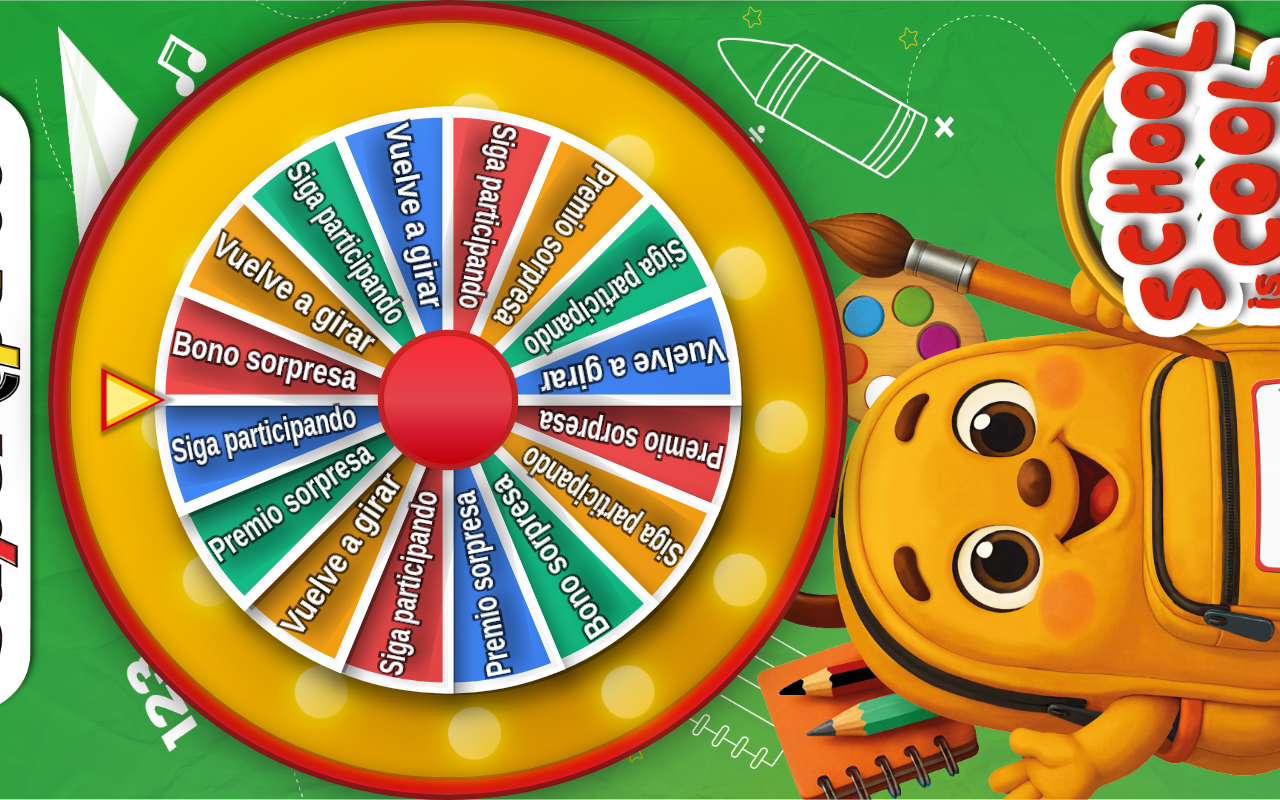
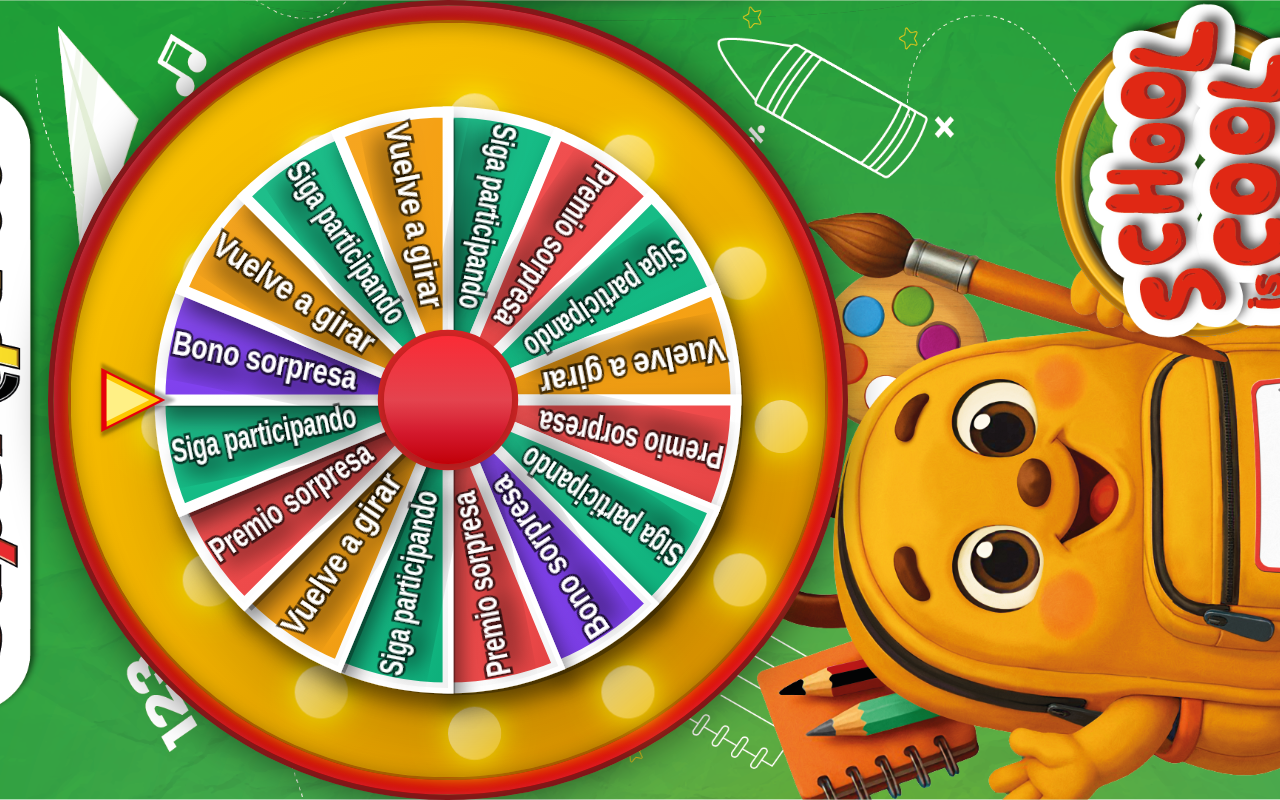
Before and after one commit to ZettaPlus/super-paco, a Next.js app: page / in a window 1280 px wide. Built offline with nearby package versions, Linux system fonts and the light colour scheme.

Commit message:
Refactor Home and Ruleta components to use explicit slot definitions with fixed colors, improving clarity and consistency in rendering.

```diff
--- a/src/app/page.tsx
+++ b/src/app/page.tsx
@@ -9,22 +9,25 @@ type Slot = { id: string; label: string; background: string; textOrientation?: '
 const generateId = () => (globalThis.crypto?.randomUUID?.() ?? `${Date.now().toString(36)}${Math.random().toString(36).slice(2, 8)}`)
 
 export default function Home() {
-  // Secuencia fija de 16 etiquetas: 5/2/5/4
-  const labels = useMemo(() => [
-    'Siga participando', 'Premio sorpresa', 'Siga participando', 'Vuelve a girar',
-    'Premio sorpresa', 'Siga participando', 'Bono sorpresa', 'Premio sorpresa',
-    'Siga participando', 'Vuelve a girar', 'Premio sorpresa', 'Siga participando',
-    'Bono sorpresa', 'Vuelve a girar', 'Siga participando', 'Vuelve a girar',
-  ], [])
-
-  // Colores alternados para mejorar contraste visual
-  const palette = ['#ef4444', '#f59e0b', '#10b981', '#3b82f6']
-  const slots: Slot[] = useMemo(() => labels.map((label, i) => ({
-    id: generateId(),
-    label,
-    background: palette[i % palette.length],
-    textOrientation: 'vertical',
-  })), [labels])
+  // Lista explícita: etiqueta + color fijo por casilla (evita cualquier desajuste)
+  const slots: Slot[] = useMemo(() => [
+    { label: 'Siga participando', background: '#10b981' },
+    { label: 'Premio sorpresa',  background: '#ef4444' },
+    { label: 'Siga participando', background: '#10b981' },
+    { label: 'Vuelve a girar',    background: '#f59e0b' },
+    { label: 'Premio sorpresa',  background: '#ef4444' },
+    { label: 'Siga participando', background: '#10b981' },
+    { label: 'Bono sorpresa',     background: '#7c3aed' },
+    { label: 'Premio sorpresa',  background: '#ef4444' },
+    { label: 'Siga participando', background: '#10b981' },
+    { label: 'Vuelve a girar',    background: '#f59e0b' },
+    { label: 'Premio sorpresa',  background: '#ef4444' },
+    { label: 'Siga participando', background: '#10b981' },
+    { label: 'Bono sorpresa',     background: '#7c3aed' },
+    { label: 'Vuelve a girar',    background: '#f59e0b' },
+    { label: 'Siga participando', background: '#10b981' },
+    { label: 'Vuelve a girar',    background: '#f59e0b' },
+  ].map(s => ({ ...s, id: generateId(), textOrientation: 'vertical' })), [])
 
   const [winner, setWinner] = useState<Slot | null>(null)
 
--- a/src/components/Ruleta.tsx
+++ b/src/components/Ruleta.tsx
@@ -15,6 +15,14 @@ export function Ruleta({ slots, duration = 4000, onEnd, weights }: Props) {
   const wheelRef = useRef<SVGSVGElement>(null)
   const [isSpinning, setIsSpinning] = useState(false)
   const [scale, setScale] = useState(1)
+  const colorFor = (label: string) => {
+    const k = label.trim().toLowerCase()
+    if (k === 'siga participando') return '#10b981'
+    if (k === 'bono sorpresa') return '#7c3aed'
+    if (k === 'premio sorpresa') return '#ef4444'
+    if (k === 'vuelve a girar') return '#f59e0b'
+    return '#9ca3af'
+  }
 
   // Escalar la ruleta para ocupar casi toda la pantalla
   useEffect(() => {
@@ -137,19 +145,21 @@ export function Ruleta({ slots, duration = 4000, onEnd, weights }: Props) {
                     <stop offset="50%" stopColor="rgba(255,255,255,0.1)"/>
                     <stop offset="100%" stopColor="rgba(0,0,0,0.2)"/>
                   </linearGradient>
-                  {/* ClipPaths por segmento para que el texto no sobresalga */}
+                  {/* Precalcular geometría por segmento para reutilizarla en todos los renders */}
                   {slots.map((_, i) => {
-                    const start = (360 / slots.length) * i
-                    const end = (360 / slots.length) * (i + 1)
-                    const largeArcFlag = end - start <= 180 ? 0 : 1
-                    const x1 = 100 + 80 * Math.cos(start * Math.PI / 180)
-                    const y1 = 100 + 80 * Math.sin(start * Math.PI / 180)
-                    const x2 = 100 + 80 * Math.cos(end * Math.PI / 180)
-                    const y2 = 100 + 80 * Math.sin(end * Math.PI / 180)
-                    const path = `M 100 100 L ${x1} ${y1} A 80 80 0 ${largeArcFlag} 1 ${x2} ${y2} Z`
+                    const anglePer = 360 / slots.length
+                    const start = i * anglePer - 90
+                    const end = (i + 1) * anglePer - 90
+                    const largeArcFlag = anglePer <= 180 ? 0 : 1
+                    const r = 80
+                    const x1 = 100 + r * Math.cos(start * Math.PI / 180)
+                    const y1 = 100 + r * Math.sin(start * Math.PI / 180)
+                    const x2 = 100 + r * Math.cos(end * Math.PI / 180)
+                    const y2 = 100 + r * Math.sin(end * Math.PI / 180)
+                    const d = `M 100 100 L ${x1} ${y1} A 80 80 0 ${largeArcFlag} 1 ${x2} ${y2} Z`
                     return (
                       <clipPath id={`clip-seg-${i}`} key={`clip-${i}`} clipPathUnits="userSpaceOnUse">
-                        <path d={path} />
+                        <path d={d} />
                       </clipPath>
                     )
                   })}
@@ -157,39 +167,21 @@ export function Ruleta({ slots, duration = 4000, onEnd, weights }: Props) {
 
                 {/* Primero: dibujar segmentos */}
                 {slots.map((s, i) => {
-                  const start = (360 / slots.length) * i
-                  const end = (360 / slots.length) * (i + 1)
-                  const largeArcFlag = end - start <= 180 ? 0 : 1
-
-                  const x1 = 100 + 80 * Math.cos(start * Math.PI / 180)
-                  const y1 = 100 + 80 * Math.sin(start * Math.PI / 180)
-                  const x2 = 100 + 80 * Math.cos(end * Math.PI / 180)
-                  const y2 = 100 + 80 * Math.sin(end * Math.PI / 180)
-
-                  const path = `M 100 100 L ${x1} ${y1} A 80 80 0 ${largeArcFlag} 1 ${x2} ${y2} Z`
-
+                  const anglePer = 360 / slots.length
+                  const start = i * anglePer - 90
+                  const end = (i + 1) * anglePer - 90
+                  const largeArcFlag = anglePer <= 180 ? 0 : 1
+                  const r = 80
+                  const x1 = 100 + r * Math.cos(start * Math.PI / 180)
+                  const y1 = 100 + r * Math.sin(start * Math.PI / 180)
+                  const x2 = 100 + r * Math.cos(end * Math.PI / 180)
+                  const y2 = 100 + r * Math.sin(end * Math.PI / 180)
+                  const d = `M 100 100 L ${x1} ${y1} A 80 80 0 ${largeArcFlag} 1 ${x2} ${y2} Z`
                   return (
                     <g key={s.id}>
-                      {/* Sombra del segmento */}
-                      <path
-                        d={path}
-                        fill="rgba(0,0,0,0.3)"
-                        transform="translate(2,2)"
-                      />
-                      {/* Segmento principal */}
-                      <path
-                        d={path}
-                        fill={s.background}
-                        stroke="#fff"
-                        strokeWidth="3"
-                        filter="url(#shadow)"
-                      />
-                      {/* Efecto de profundidad */}
-                      <path
-                        d={path}
-                        fill="url(#segmentGradient)"
-                        opacity="0.3"
-                      />
+                      <path d={d} fill="rgba(0,0,0,0.3)" transform="translate(2,2)" />
+                      <path d={d} fill={colorFor(s.label)} stroke="#fff" strokeWidth="3" filter="url(#shadow)" />
+                      <path d={d} fill="url(#segmentGradient)" opacity="0.3" />
                     </g>
                   )
                 })}
@@ -201,9 +193,9 @@ export function Ruleta({ slots, duration = 4000, onEnd, weights }: Props) {
 
                 {/* Textos: dentro del SVG para que giren con la ruleta y encima de los segmentos */}
                 {slots.map((s, i) => {
-                  const start = (360 / slots.length) * i
-                  const end = (360 / slots.length) * (i + 1)
-                  const mid = start + (end - start) / 2
+                  const anglePer = 360 / slots.length
+                  const start = i * anglePer
+                  const mid = start + anglePer / 2
                   return (
                     <g key={`label-${s.id}`}>
                       <text
```
